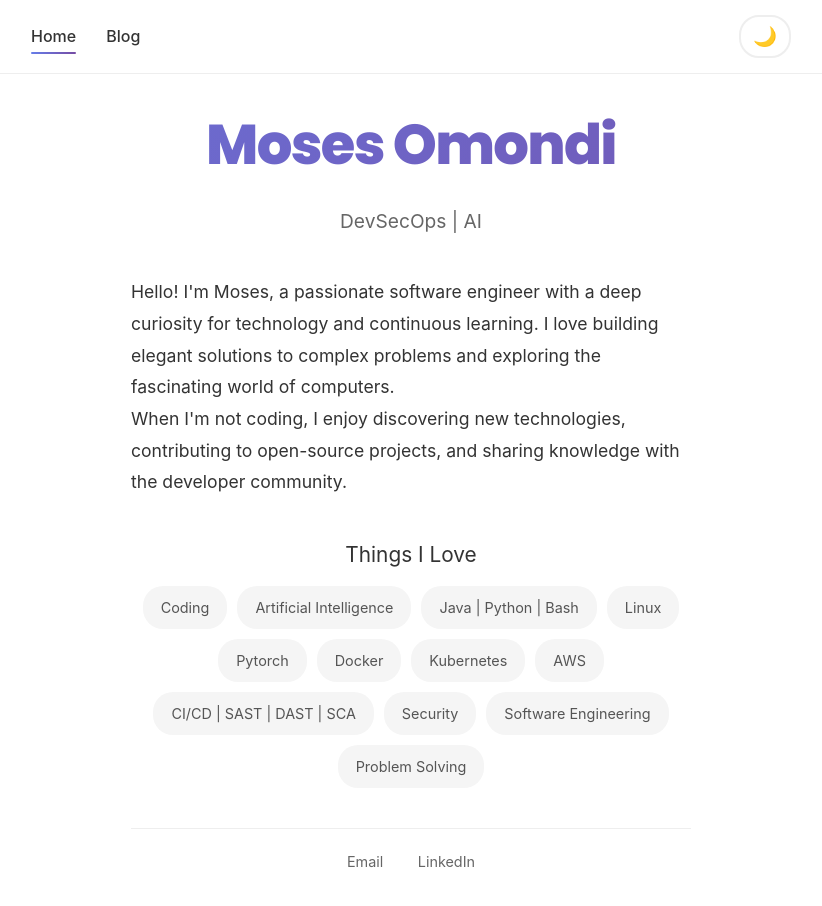
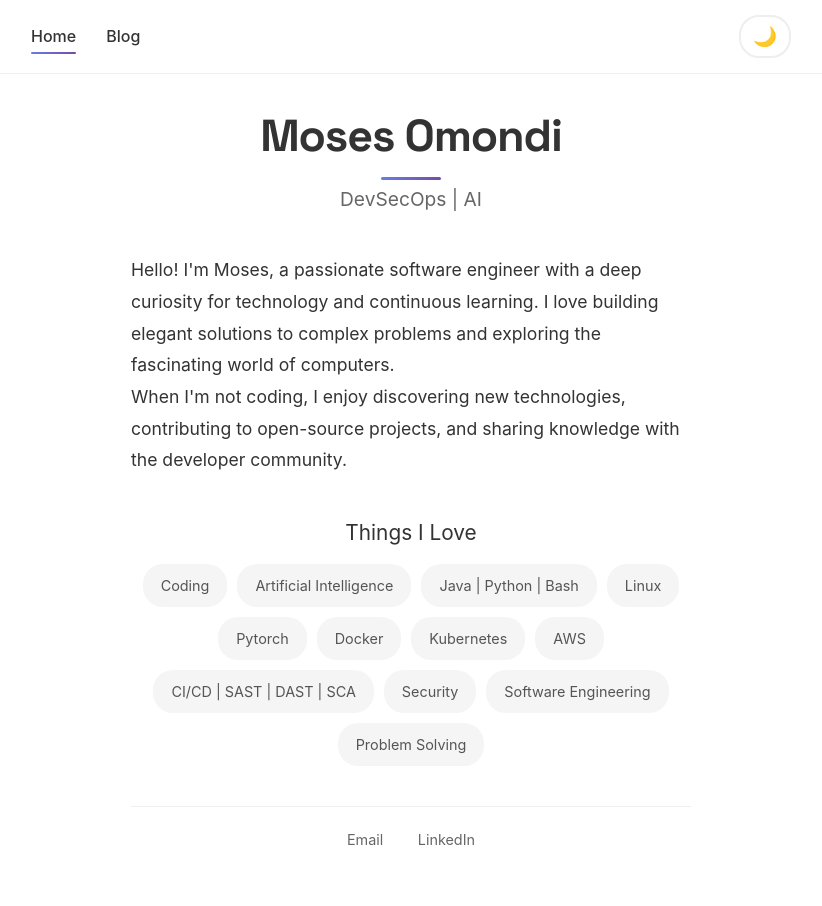
Before and after one commit to Moses-Omondi/engineer-blog, a plain HTML site: page index.html in a window 1280 px wide. Shown: the whole page, without its empty margins (229-1051 px from the left). Drawn offline with Linux system fonts and the light colour scheme.

Commit message:
Replace with sophisticated professional typography - clean Space Grotesk with subtle accent
- Removed childish animated gradients and replaced with mature Space Grotesk font
- Clean, technical aesthetic more appropriate for DevSecOps professional
- Elegant underline accent using site's gradient colors for subtle branding
- Professional letter spacing and weight that looks institutional/corporate
- Maintains readability and impact while looking sophisticated
- Perfect for technical/engineering audience with clean, modern typography

```diff
--- a/index.html
+++ b/index.html
@@ -6,7 +6,7 @@
     <meta name="viewport" content="width=device-width, initial-scale=1.0">
     <title>Moses Omondi</title>
     <style>
-        @import url('https://fonts.googleapis.com/css2?family=Inter:wght@400;500;600&family=Poppins:wght@600;700;800&display=swap');
+        @import url('https://fonts.googleapis.com/css2?family=Inter:wght@400;500;600;700&family=JetBrains+Mono:wght@400;500;600;700&family=Space+Grotesk:wght@500;600;700&display=swap');
 
         :root {
             --bg-color: #fff;
@@ -165,43 +165,27 @@
         }
 
         h1 {
-            font-family: 'Poppins', -apple-system, BlinkMacSystemFont, sans-serif;
-            font-size: 3.5rem;
-            font-weight: 800;
-            margin-bottom: 16px;
-            letter-spacing: -0.03em;
-            background: linear-gradient(135deg, var(--gradient-start) 0%, var(--gradient-end) 100%);
-            background-size: 300% 300%;
-            -webkit-background-clip: text;
-            -webkit-text-fill-color: transparent;
-            background-clip: text;
-            color: transparent;
-            animation: gradientShift 8s ease-in-out infinite;
+            font-family: 'Space Grotesk', 'Inter', -apple-system, BlinkMacSystemFont, sans-serif;
+            font-size: 2.8rem;
+            font-weight: 700;
+            margin-bottom: 12px;
+            letter-spacing: -0.025em;
+            color: var(--text-color);
             position: relative;
-            transform: translateZ(0);
-            will-change: background-position;
+            transition: all 0.3s ease;
         }
 
-        /* Enhanced gradient animation */
-        @keyframes gradientShift {
-            0%, 100% {
-                background-position: 0% 50%;
-            }
-            25% {
-                background-position: 100% 30%;
-            }
-            50% {
-                background-position: 100% 70%;
-            }
-            75% {
-                background-position: 0% 70%;
-            }
-        }
-
-        /* Add subtle glow effect on hover */
-        h1:hover {
-            filter: drop-shadow(0 0 20px rgba(102, 126, 234, 0.3));
-            transform: translateY(-1px) scale(1.02);
+        /* Clean underline accent */
+        h1::after {
+            content: '';
+            position: absolute;
+            bottom: -8px;
+            left: 50%;
+            transform: translateX(-50%);
+            width: 60px;
+            height: 3px;
+            background: linear-gradient(135deg, var(--gradient-start), var(--gradient-end));
+            border-radius: 2px;
         }
 
         .subtitle {
```
